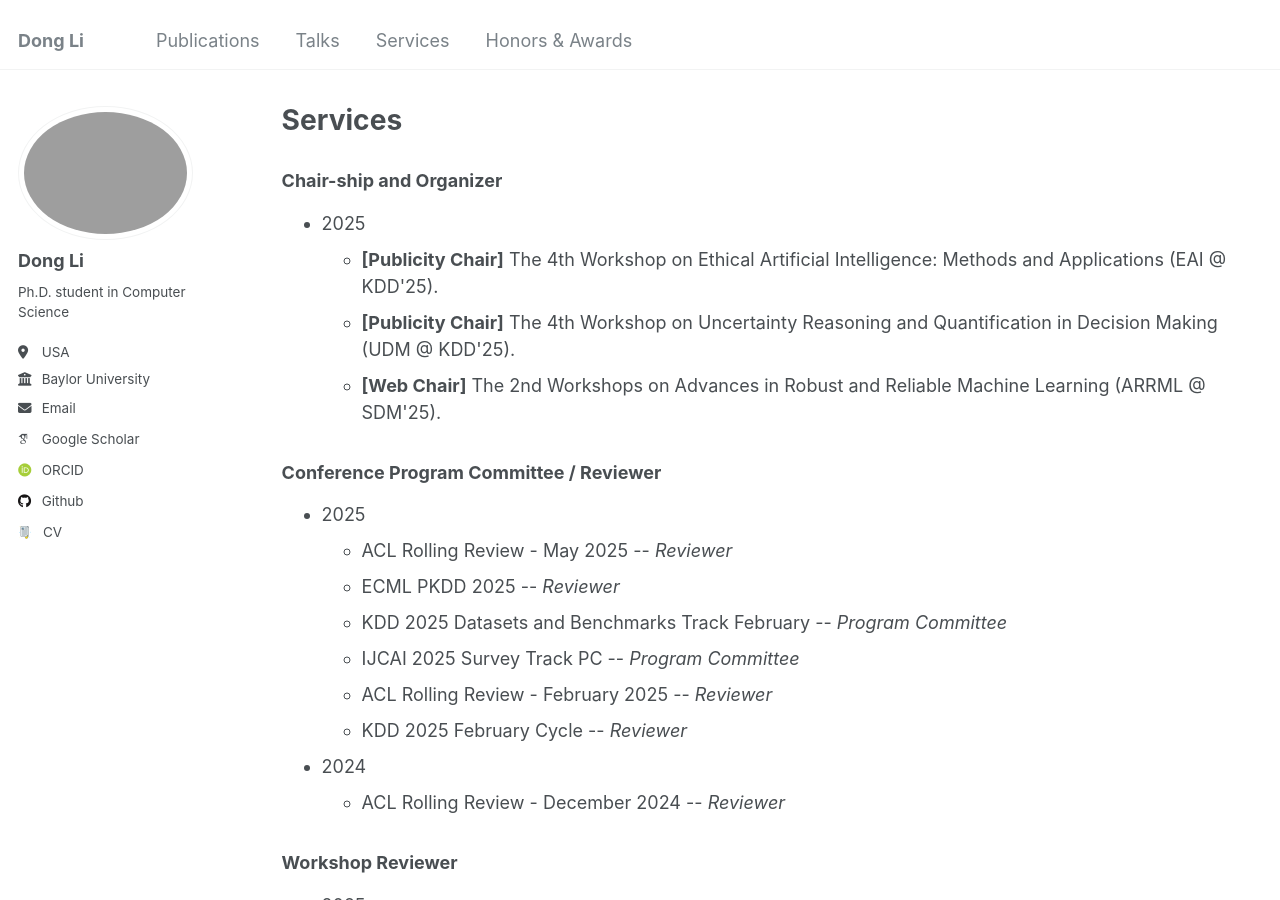
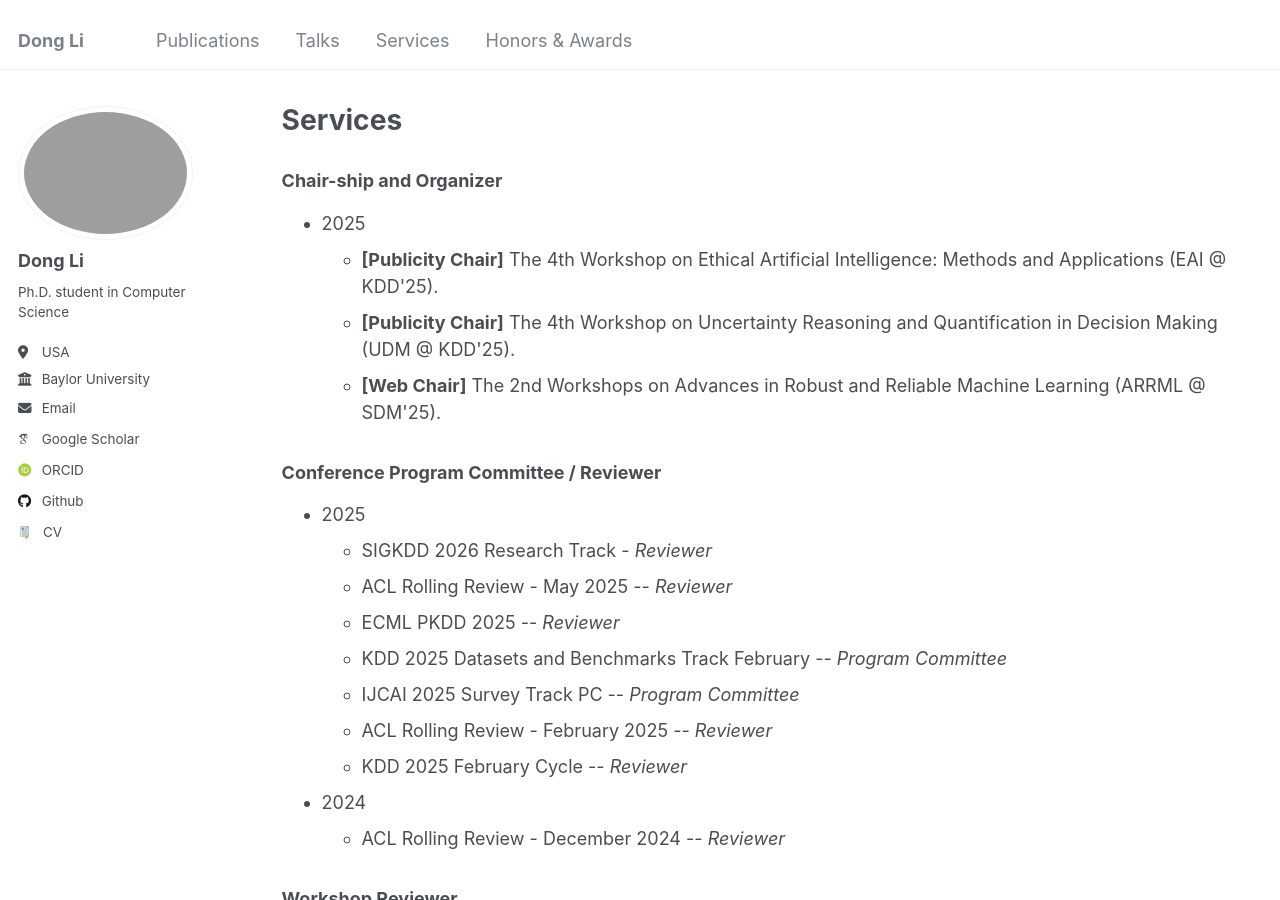
Before and after one commit to TurkeyWatanabe/dongli, a Jekyll site: the page built from _pages/services.html, in a window 1280 px wide and 900 px high. Built offline with Jekyll 4.4.1, drawn with Linux system fonts in a browser that asks for light colours; some web fonts are replaced.

Commit message:
Update services.html

```diff
--- a/_pages/services.html
+++ b/_pages/services.html
@@ -22,6 +22,7 @@ author_profile: true
 <ul>
   <li>2025
     <ul>
+      <li>SIGKDD 2026 Research Track - <i>Reviewer</i></li>
       <li>ACL Rolling Review - May 2025 -- <i>Reviewer</i></li>
       <li>ECML PKDD 2025 -- <i>Reviewer</i></li>
       <li>KDD 2025 Datasets and Benchmarks Track February -- <i>Program Committee</i></li>
```
